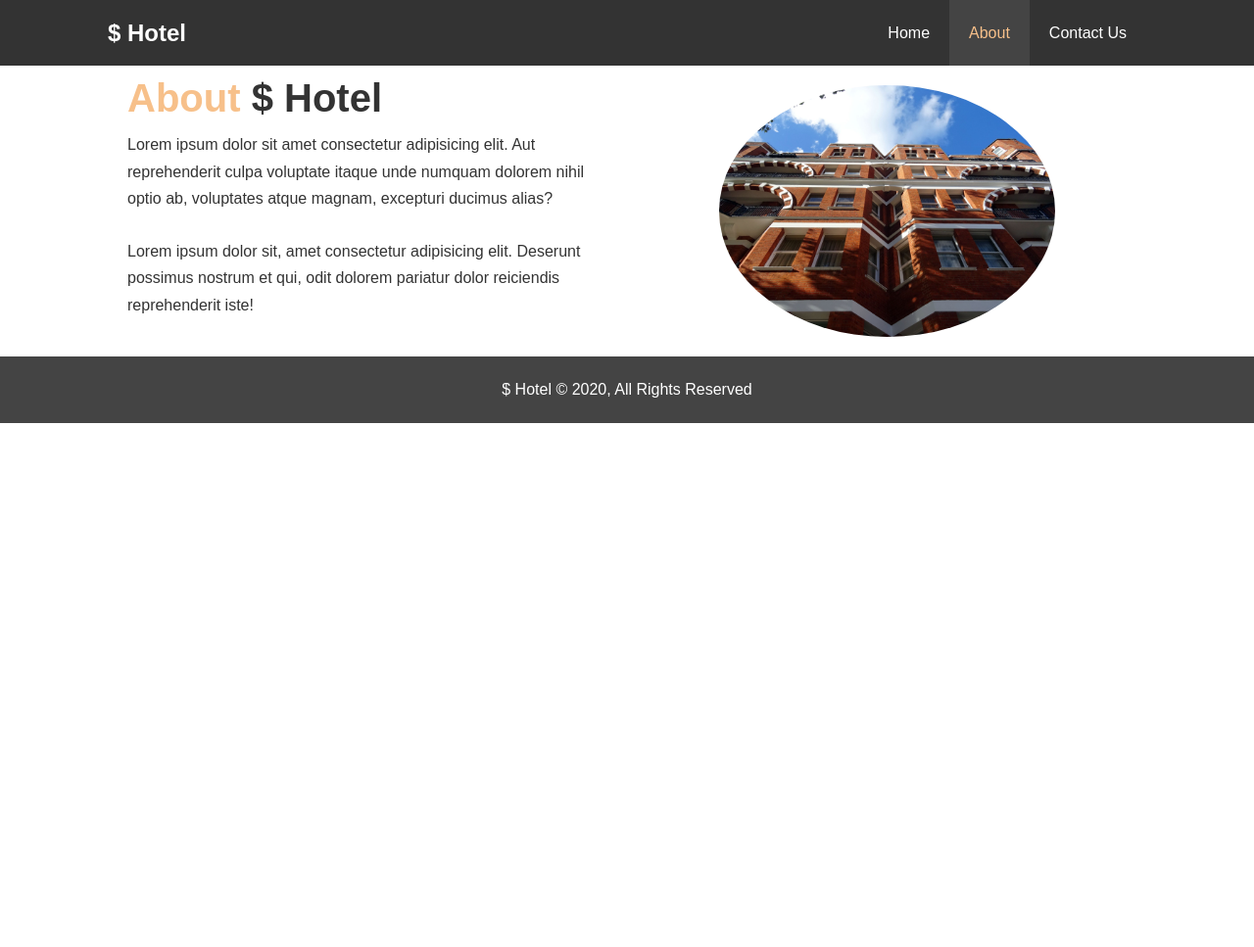
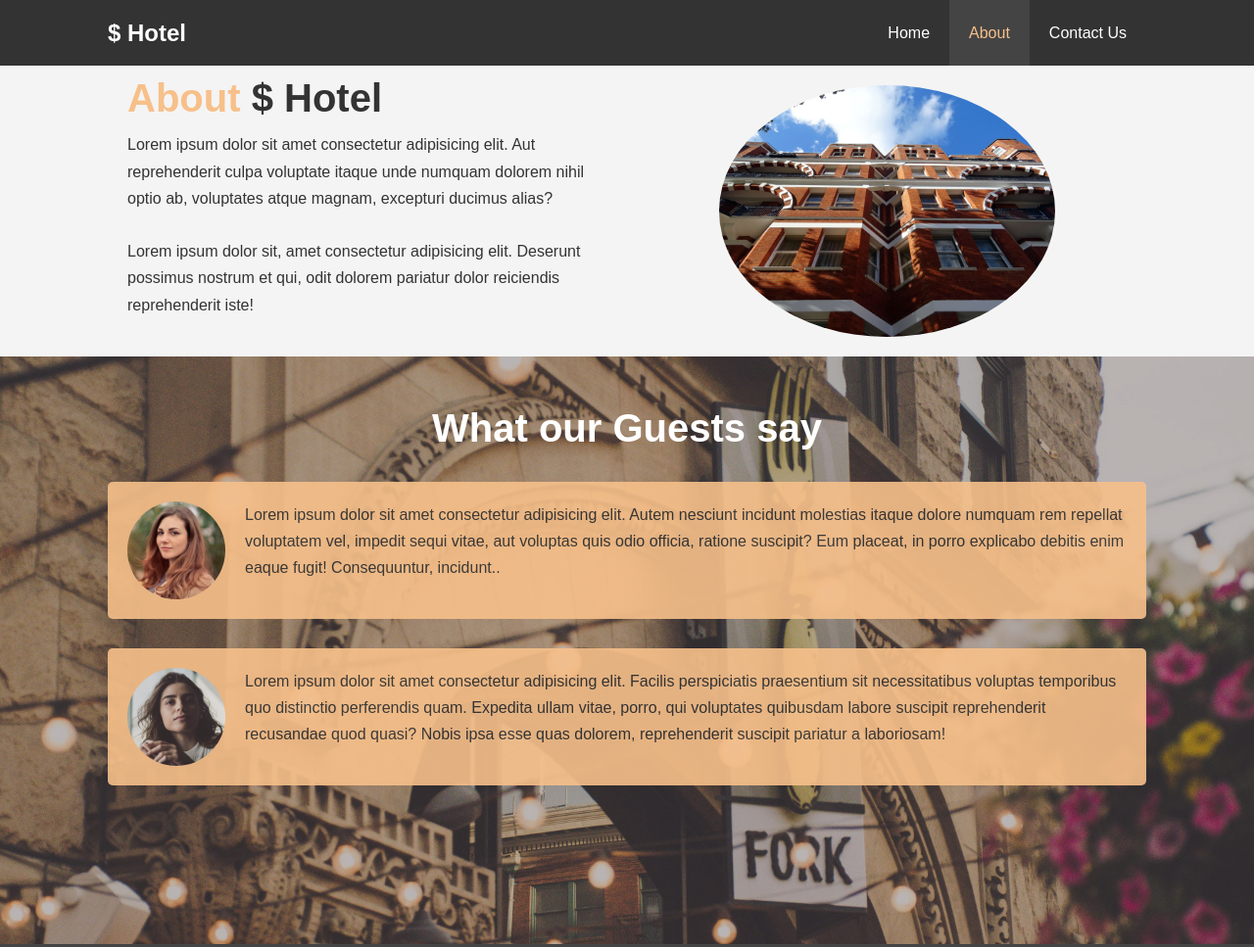
Before and after one commit to dev98s/Hotel-Website, a plain HTML site: page about.html in a window 1280 px wide. Shown: the top 967 px of the page at 98% size. Before the commit the page ends 800 px from the top, so only its background shows below. Drawn offline with Linux system fonts and the light colour scheme.

Commit message:
finish about page

```diff
--- a/about.html
+++ b/about.html
@@ -42,6 +42,26 @@
 
     <div class="clr"></div>
 
+    <section id="testimonials">
+        <div class="container">
+            <h2 class="">What our Guests say</h2>
+            <div class="testimonial bg-primary">
+                <img src="./img/person-1.jpg" alt="Sarah">
+                <p>Lorem ipsum dolor sit amet consectetur adipisicing elit. Autem nesciunt incidunt molestias itaque
+                    dolore numquam rem repellat voluptatem vel, impedit sequi vitae, aut voluptas quis odio officia,
+                    ratione suscipit? Eum placeat, in porro explicabo debitis enim eaque fugit! Consequuntur, incidunt..
+                </p>
+            </div>
+            <div class="testimonial bg-primary">
+                <img src="./img/person-2.jpg" alt="Samantha">
+                <p>Lorem ipsum dolor sit amet consectetur adipisicing elit. Facilis perspiciatis praesentium sit
+                    necessitatibus voluptas temporibus quo distinctio perferendis quam. Expedita ullam vitae, porro, qui
+                    voluptates quibusdam labore suscipit reprehenderit recusandae quod quasi? Nobis ipsa esse quas
+                    dolorem, reprehenderit suscipit pariatur a laboriosam!</p>
+            </div>
+        </div>
+    </section>
+
     <footer id="main-footer">
         <p>$ Hotel &copy; 2020, All Rights Reserved</p>
     </footer>
--- a/css/style.css
+++ b/css/style.css
@@ -12,6 +12,7 @@
     margin: auto;
     max-width: 1100px;
     padding: 0 20px;
+    overflow: auto;
 }
 
 .text-primary {
@@ -185,6 +186,34 @@ a {
     width: 50%;
 }
 
+#testimonials {
+    padding: 20px;
+    height: 600px;
+    background: url("../img/test-bg.jpg") no-repeat center center/cover;
+}
+
+#testimonials .testimonial {
+    margin-bottom: 30px;
+    padding: 20px;
+    overflow: auto;
+    border-radius: 5px;
+    opacity: 0.9;
+}
+
+#testimonials .testimonial img {
+    width: 100px;
+    float: left;
+    margin-right: 20px;
+    border-radius: 50%;
+}
+
+#testimonials h2 {
+    font-size: 40px;
+    padding: 40px;
+    text-align: center;
+    color: white;
+}
+
 #main-footer {
     text-align: center;
     background-color: #444;
```
